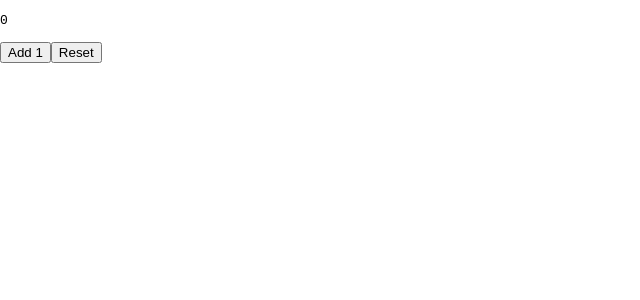
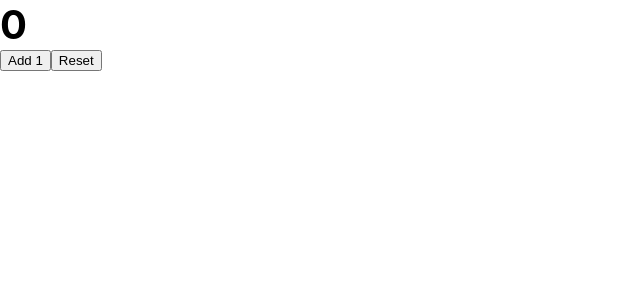
Before and after one commit to ivancuric/zustand-playground, a React (Create React App) app: page / in a window 1280 px wide. Shown: the top 300 px of the page, without its empty margins (0-640 px from the left). Built offline with nearby package versions, Linux system fonts and the light colour scheme.

Commit message:
working repro

```diff
--- a/src/App.tsx
+++ b/src/App.tsx
@@ -1,9 +1,8 @@
-import { useEffect, useRef } from "react";
+import { useEffect } from "react";
 import create, { SetState } from "zustand";
 
 type AppState = {
   count: number;
-  transientCount: number;
 };
 
 type Actions = {
@@ -15,7 +14,6 @@ type Store = AppState & Actions;
 
 const initialState: AppState = {
   count: 0,
-  transientCount: 0,
 };
 
 const createActions = (set: SetState<Store>) =>
@@ -30,17 +28,11 @@ export const useStore = create<Store>((set) => ({
 }));
 
 export const App = () => {
-  const transientCountRef = useRef(useStore.getState().transientCount);
-
-  useEffect(
-    () =>
-      useStore.subscribe(
-        (transientCount: number) =>
-          (transientCountRef.current = transientCount),
-        (state) => state.transientCount
-      ),
-    []
-  );
+  // trigger `act` errors
+  const add = useStore((state) => state.add);
+  useEffect(() => {
+    add(0);
+  }, [add]);
 
   return (
     <div>
@@ -51,14 +43,18 @@ export const App = () => {
 };
 
 const Counter = () => {
-  const count = useStore().count;
+  const count = useStore((state) => state.count);
 
-  return <pre data-testid="count">{count}</pre>;
+  return (
+    <strong style={{ fontSize: "40px" }} data-testid="count">
+      {count}
+    </strong>
+  );
 };
 
 const Controls = () => {
-  const add = useStore().add;
-  const reset = useStore().reset;
+  const add = useStore((state) => state.add);
+  const reset = useStore((state) => state.reset);
 
   return (
     <div>
```
